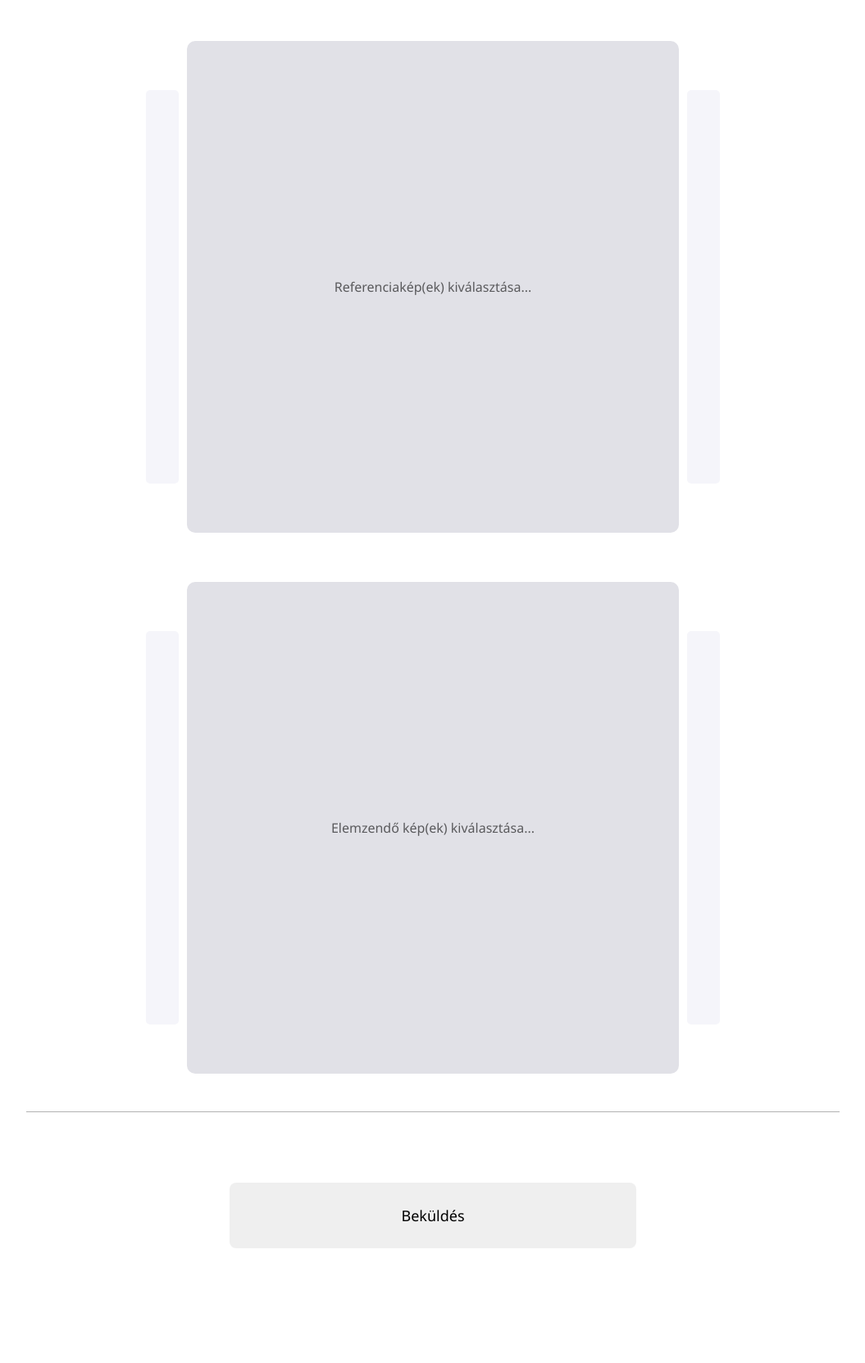
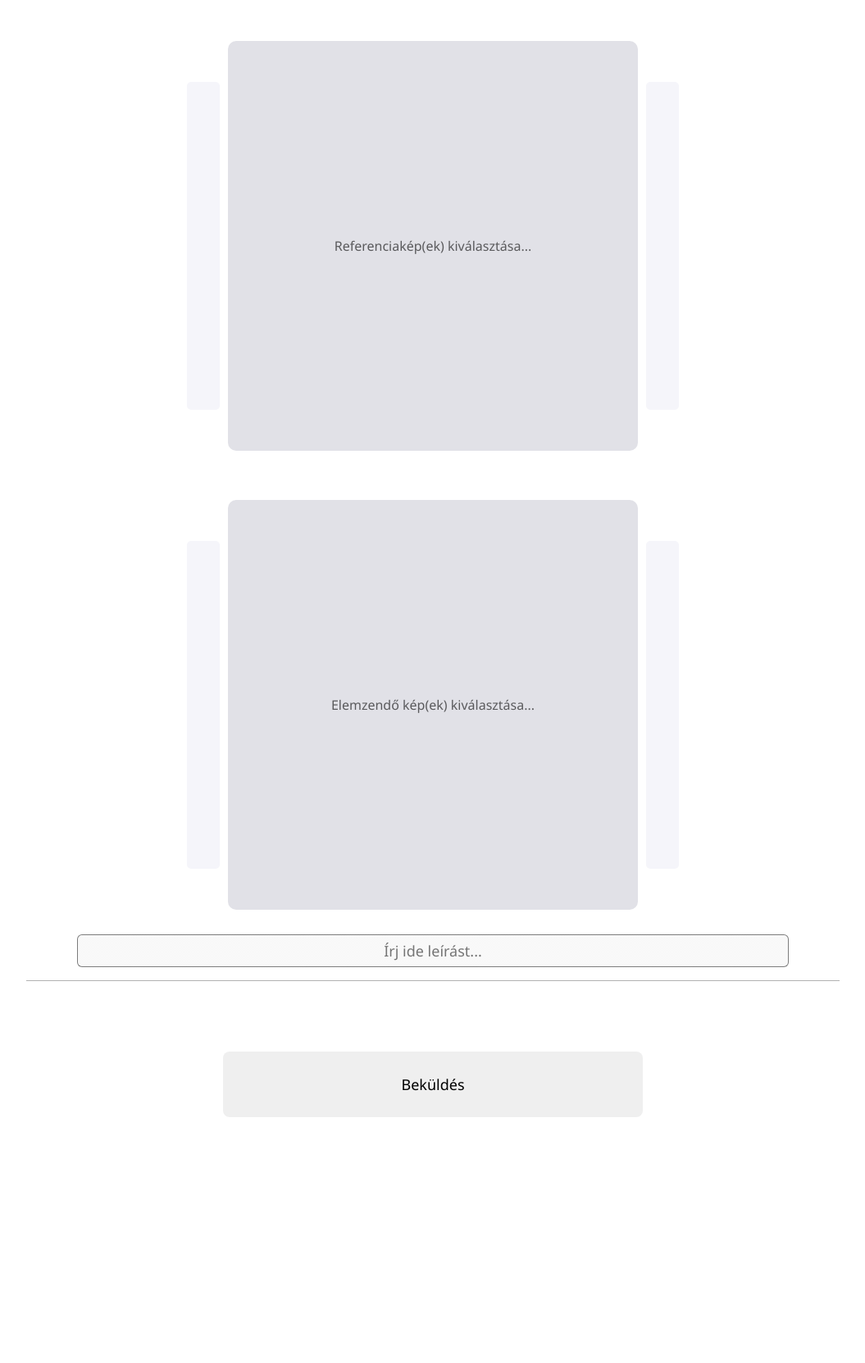
Before and after one commit to beanedekofbags/haladoprog, a Flask app: page / in a window 1280 px wide. Shown: the whole page at 82% size, without its empty margins (112-1167 px from the left). After the commit the page ends 1363 px from the top, so only its background shows below. Run offline with Flask 3, Linux system fonts and the light colour scheme.

Commit message:
szöveg mező + frontend szépítések
hozzáadtam egy szöveg mezőt leírás bevitelére, ezt használja mostmár a model. elméletileg a vision része így már jó lesz. nem tökéletes, de jó
a töltő karika izét egybe vettem a gombbal

```diff
--- a/app.py
+++ b/app.py
@@ -18,7 +18,14 @@ def index():
 @app.post('/api/vision')
 def vision():
     files = request.files
+    desc = request.form['img-desc']
     print(files)
+
+    if (not desc):
+        return {
+            "error": "No description provided!"
+        }
+
     if ('img-input-1' not in files) or ('img-input-2' not in files):
         return {
             "error": "Incorrect form model!"
@@ -43,5 +50,6 @@ def vision():
 
     return processImages(
         [ImageInput(img.stream.read(), img.filename) for img in img1],
-        [ImageInput(img.stream.read(), img.filename) for img in img2]
+        [ImageInput(img.stream.read(), img.filename) for img in img2],
+        desc
     )
--- a/src/js/classes/ImageSelectorElement.ts
+++ b/src/js/classes/ImageSelectorElement.ts
@@ -4,8 +4,9 @@ export class ImageSelectorElement {
 
     private static accepted = 'image/png,image/jpeg,image/webp'
 
-    public parallaxScale = 4;
+    public parallaxScale = 3;
     public parallaxDistance = 400;
+    public parallaxEaseAmount = 250;
     public flipDuration = 500;
 
     public input: HTMLInputElement;
@@ -216,7 +217,7 @@ export class ImageSelectorElement {
             this.imgBack.animate([
                 { translate: `${offsetX}px ${offsetY}px` }
             ], {
-                duration: 400,
+                duration: this.parallaxEaseAmount,
                 fill: "forwards"
             })
         }
--- a/src/py/classes/image.py
+++ b/src/py/classes/image.py
@@ -1,7 +1,6 @@
 from pydantic import BaseModel
 
 class ImageSearchResult(BaseModel):
-    name: str
     confidence: int
 
 class ImageInput:
--- a/src/py/vision.py
+++ b/src/py/vision.py
@@ -5,21 +5,21 @@ from src.py.classes.image import ImageInput, ImageSearchResult, ImageOutput
 
 model = "qwen3.5:4b"
 
-def processImages(ref_images: list[ImageInput], search_images: list[ImageInput]):
+def processImages(ref_images: list[ImageInput], search_images: list[ImageInput], description: str):
     try:
         # ideiglenes, nem túl jól működik egyelőre. adok majd egy szövegdobozt ahol a felhasználó megadhatja pontosan mit akar a referenciákból, hogy ne az AI-nak kelljen kitalálni lol
-        setup = {'role':'system', 'content': """
-                You are provided a list of images. All images except the last one serve as reference images. You will try to look for any pattern that connects these images. Then say if that pattern can be found in the final image.
+        setup = {'role':'system', 'content': f"""
+                You are provided a list of images. Every image until the last one is to be used as your reference. The last image in the list is the target image which you will be comparing the references against. If there are only two images, then the first one is the reference, the second one is the target.
+                Find a pattern in the reference image(s) that matches the description: "{description}", then, if and only if you find a pattern matching the description, match the reference images against the target image using this pattern.
+                It is possible that there is no matching pattern between the references and the target.
                 Your output will be a JSON response with the following structure:
-                    - "pattern" = A short description for the pattern you are using to match between the reference images and the final image.
-                    - "confidence" = How confident you are (any number from 0 to 100) that the pattern in the reference images matches that in the final image.
+                    - "confidence" = How confident you are (0-100) that there is a matching pattern given the above instructions.
                 """}
 
         results = []
         for search in search_images:
             response = ollama.chat(
                 model=model,
-                think=False,
                 messages=[
                     setup,
                     {
--- a/static/css/main.css
+++ b/static/css/main.css
@@ -1,6 +1,6 @@
 :root {
     --bg-color-main: white;
-    --image-size: 600px;
+    --image-size: 500px;
 }
 
 body * {
@@ -151,6 +151,29 @@ body {
     scale: 1.0 0.95;
 }
 
+input[type="text"] {
+    font-size: large;
+    text-align: center;
+
+    border: 1px solid rgba(0,0,0,0.5);
+    border-radius: 6px;
+
+    padding: 8px;
+
+    background-image: url("../img/grid.png");
+    background-color: rgba(0,0,0,0.05);
+    background-size: 2px;
+    image-rendering: pixelated;
+}
+input[type="text"]:focus {
+    outline: none;
+    background-color: rgba(0,0,0,0.2);
+}
+#img-desc {
+    width: 70%;
+    height: 40px;
+}
+
 hr {
     width: 80%;
     border: none;
@@ -159,23 +182,35 @@ hr {
     margin-bottom: 16px;
 }
 
+.submit-container {
+    position: relative;
+}
+
 form input[type="submit"] {
+    position: absolute;
     width: 40%;
     height: 80px;
     border: none;
     border-radius: 8px;
     font-size: large;
     margin-top: 16px;
+    z-index: 1;
 }
 
 /*forrás: https://codepen.io/r34h87fh/pen/JjQbjK*/
+
+#loading {
+    pointer-events: none;
+    position: absolute;
+    z-index: 2;
+}
+
 .throbber-container {
-    position: relative;
     display: inline-block;
     box-sizing: border-box;
     padding: 30px;
-    width: 120px;
-    height: 120px;
+    width: 110px;
+    height: 110px;
 }
 
 .throbber-container>.circle {
@@ -183,7 +218,7 @@ form input[type="submit"] {
     width: 100%;
     height: 100%;
     border-radius: 100%;
-    border: 10px solid rgba(61, 68, 77, 0.2);
+    border: 7px solid rgba(61, 68, 77, 0.2);
     border-top-color: #2b2c30;
     animation: spin 1s infinite linear;
 }
--- a/static/js/classes/ImageSelectorElement.js
+++ b/static/js/classes/ImageSelectorElement.js
@@ -1,8 +1,9 @@
 import easings from "../util/easings.js";
 export class ImageSelectorElement {
     static accepted = 'image/png,image/jpeg,image/webp';
-    parallaxScale = 4;
+    parallaxScale = 3;
     parallaxDistance = 400;
+    parallaxEaseAmount = 250;
     flipDuration = 500;
     input;
     imgFront;
@@ -186,7 +187,7 @@ export class ImageSelectorElement {
             this.imgBack.animate([
                 { translate: `${offsetX}px ${offsetY}px` }
             ], {
-                duration: 400,
+                duration: this.parallaxEaseAmount,
                 fill: "forwards"
             });
         }
--- a/static/js/main.js
+++ b/static/js/main.js
@@ -1,14 +1,17 @@
 import { get } from "./util/html.js";
 import { ImageSelectorElement } from "./classes/ImageSelectorElement.js";
 import easings from "./util/easings.js";
-const errorAnim = {};
+let errorAnim = {};
+let throbberAnim;
 const errorAnimDuration = 600;
+const throbberPopDuration = 300;
 window.onload = function () {
     let response_txt = get('response-txt');
     response_txt.classList.add('invisible');
     let imgform = get('img-form');
     let imgsubmit = get('submit-imgs');
     let imgmain = get('img-main');
+    const submitText = imgsubmit.value;
     let loading = get('loading');
     loading.classList.add('invisible');
     let img1 = new ImageSelectorElement(1, 'Referenciakép(ek) kiválasztása...').create(imgmain);
@@ -20,7 +23,17 @@ window.onload = function () {
     imgform.onsubmit = (ev) => {
         ev.preventDefault();
         let data = new FormData(imgform);
+        imgsubmit.value = '';
+        imgsubmit.disabled = true;
         loading.classList.toggle('invisible', false);
+        throbberAnim?.cancel();
+        throbberAnim = loading.animate([
+            { transform: 'scale(0%)', offset: 0 },
+            { transform: 'scale(100%)', offset: 1 }
+        ], {
+            duration: throbberPopDuration,
+            easing: easings.exponential.out
+        });
         fetch('/api/vision', {
             "method": "POST",
             "body": data
@@ -53,7 +66,18 @@ window.onload = function () {
             }
             response_txt.textContent = json.message ?? json.error;
             response_txt.classList.toggle('invisible', false);
-            loading.classList.toggle('invisible', true);
+            throbberAnim?.cancel();
+            throbberAnim = loading.animate([
+                { transform: 'scale(0%)', offset: 1 }
+            ], {
+                duration: throbberPopDuration,
+                easing: easings.exponential.in
+            });
+            throbberAnim.onfinish = () => {
+                loading.classList.toggle('invisible', true);
+                imgsubmit.value = submitText;
+                imgsubmit.disabled = false;
+            };
         });
     };
 };
--- a/templates/index.html
+++ b/templates/index.html
@@ -12,17 +12,20 @@
             <form id="img-form">
                 <div class="row centered" id="img-main">
                 </div>
+                <div class="row centered">
+                    <input name="img-desc" id="img-desc" type="text" placeholder="Írj ide leírást...">
+                </div>
                 <hr>
                 <div class="row centered">
                     <p id="response-txt">Sample Error message</p>
                 </div>
                 <div class="row centered">
+                    <div id="loading">
+                        <div class="throbber-container">
+                            <div class="circle"></div>
+                        </div>
+                    </div>
                     <input type="submit" id="submit-imgs" value="Beküldés">
-                </div>
-                <div class="row centered" id="loading">
-                    <div class="throbber-container">
-                        <div class="circle"></div>
-                    </div>
                 </div>
             </form>
         </section>
```
Also changed, not shown: src/js/main.ts (+30 -2 lines), static/img/grid.png (added).
